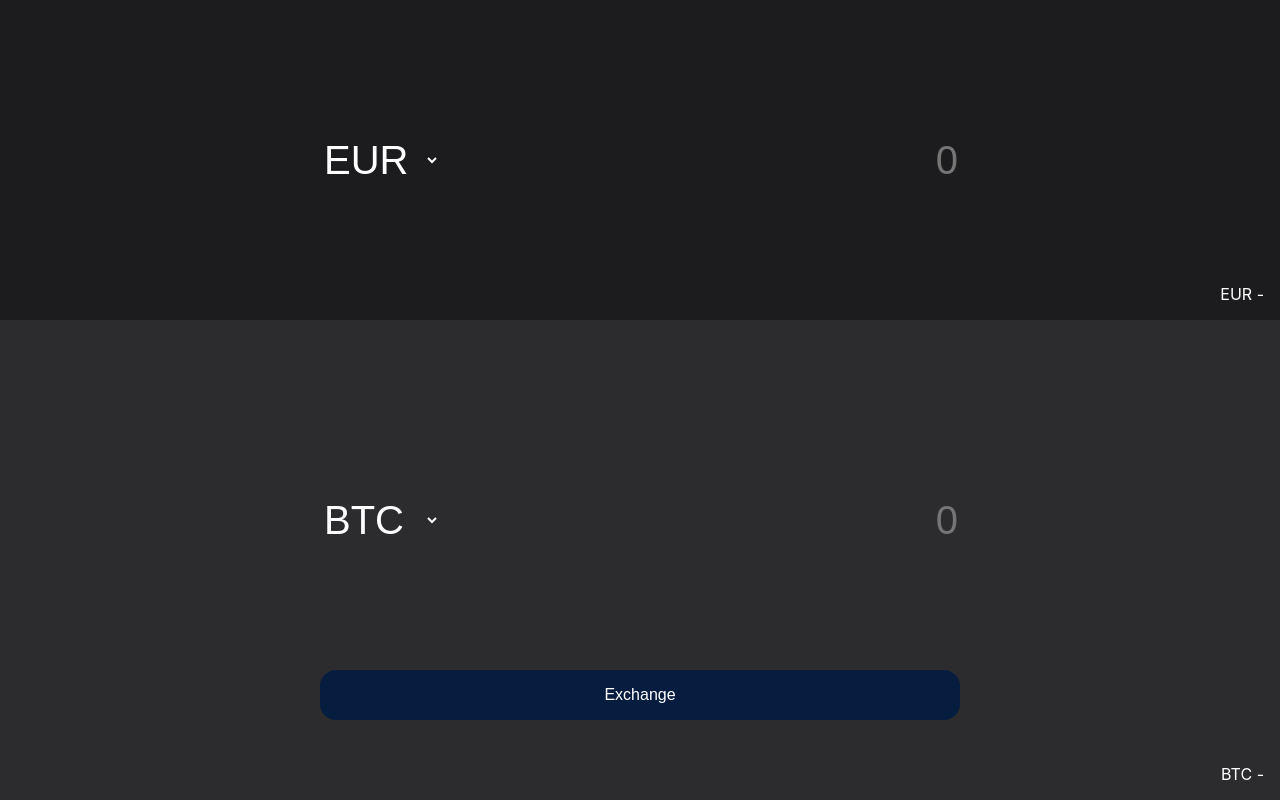
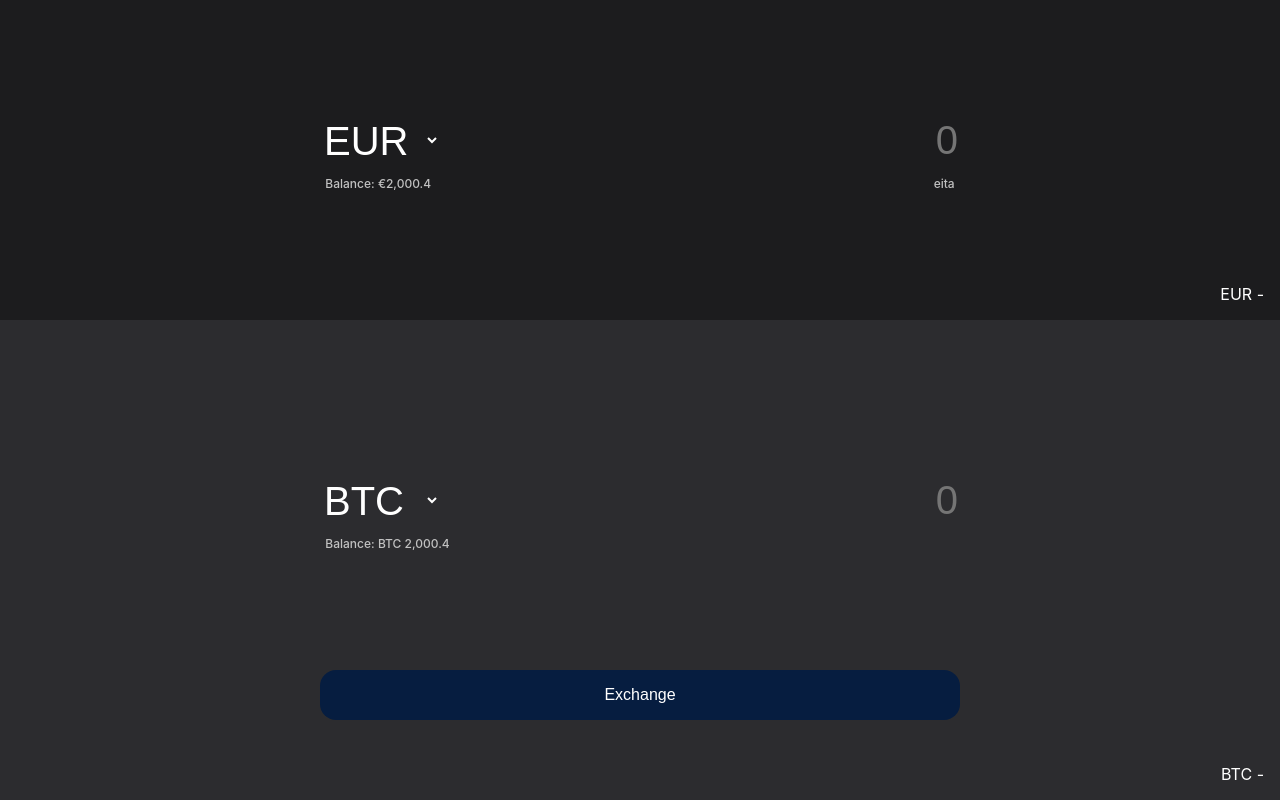
Before and after one commit to guicheffer/currency-exchange, a React (Create React App) app: page / in a window 1280 px wide. Built offline with nearby package versions, Linux system fonts and the light colour scheme.

Commit message:
Update balances config on cur/exchange selection :art:

```diff
--- a/src/app/defaults/defaults.ts
+++ b/src/app/defaults/defaults.ts
@@ -1,5 +1,6 @@
 import { CurrencySelectionType } from "../slices/amounts";
 import CURRENCIES, { DefaultCurrenciesInterface, CurrencySchema } from './currencies';
+import TRANSLATIONS, { DefaultTranslationsInterface } from './translations';
 
 interface DefaultsInterface {
   APP: {
@@ -8,6 +9,7 @@ interface DefaultsInterface {
       [key in CurrencySelectionType]: CurrencySchema;
     },
     LOCALE_STRING: string;
+    TRANSLATIONS?: DefaultTranslationsInterface,
     AMOUNT: {
       SYMBOLS: {
         [key in CurrencySelectionType]: string;
@@ -27,12 +29,13 @@ export default {
       to: CURRENCIES.btc,
     },
     LOCALE_STRING: 'de-DE',
+    TRANSLATIONS,
     AMOUNT: {
       SYMBOLS: {
         from: '-',
         to: '+',
       },
-    }
+    },
   },
   KEYCODES: {
     DELETE: 8,
--- /dev/null
+++ b/src/app/defaults/translations.ts
@@ -0,0 +1,7 @@
+export type DefaultTranslationsInterface = {
+  [key: string]: string;
+}
+
+export default {
+  BALANCE: 'Balance',
+} as DefaultTranslationsInterface;
--- a/src/commons/styles/defaults/typography.scss
+++ b/src/commons/styles/defaults/typography.scss
@@ -4,5 +4,8 @@ $base-design-unit: 8px;
 // Font sizes (defined as per window's height)
 $font-size-big: 5vh;
 $font-size-mid: 2vh;
+$font-size-sm: 1.5vh;
 
+// Font weights
 $font-weight-bold: 700;
+$font-weight-semi: 500;
--- a/src/commons/styles/defaults/variables.scss
+++ b/src/commons/styles/defaults/variables.scss
@@ -1,6 +1,9 @@
 // Common colors
 $white: #FFF;
 $black: #000;
+$gray: #777;
+$light-gray: #c1c1c1;
 
 // Specific colors
-$_disabled-color: #777;
+$_disabled-color: $gray;
+$_secondary-color: $light-gray;
--- a/src/commons/utils/format-amount.ts
+++ b/src/commons/utils/format-amount.ts
@@ -1,3 +1,4 @@
+import { CurrencySchema } from '../../app/defaults/currencies';
 import DEFAULTS from '../../app/defaults/defaults';
 
 import {
@@ -8,9 +9,18 @@ import {
 const DEFAULTS_MAX_FRACTION_DIGITS = 2;
 const DEFAULTS_MIN_FRACTION_DIGITS = 0;
 
-const formatAmount = (amount: number) => {
-  return amount.toLocaleString(DEFAULTS.APP.LOCALE_STRING, {
-    style: 'decimal',
+export const formatAmount = (amount: number, currency?: CurrencySchema['iso']) => {
+  // This will rely on users' native language when currency is passed (for balance purposes)
+  // Likewise, for users' input on the amount value, format will remain the same
+  const languageSensitive = currency ? navigator.language : DEFAULTS.APP.LOCALE_STRING;
+
+  const payload = currency ? {
+    currency,
+    style: 'currency',
+  } : { style: 'decimal' };
+
+  return amount.toLocaleString(languageSensitive, {
+    ...payload,
     maximumFractionDigits: DEFAULTS_MAX_FRACTION_DIGITS,
     minimumFractionDigits: DEFAULTS_MIN_FRACTION_DIGITS,
   });
@@ -19,13 +29,11 @@ const formatAmount = (amount: number) => {
 export const maskAmountValue = ({ hasDecimalsStarted, value }: AmountValueState, type: CurrencySelectionType) => {
   if (value === null || Number.isNaN(value)) return '';
 
-  const prefix = value ? `${DEFAULTS.APP.AMOUNT.SYMBOLS[type]} ` : '';
-  const suffix = hasDecimalsStarted ? ',' : '';
+  const symbolPrefix = value ? `${DEFAULTS.APP.AMOUNT.SYMBOLS[type]} ` : '';
+  const commaAsSuffix = hasDecimalsStarted ? ',' : '';
   const formattedAmount = formatAmount(value);
 
-  return `${prefix}${formattedAmount}${suffix}`;
+  return `${symbolPrefix}${formattedAmount}${commaAsSuffix}`;
 }
 
 export const removeMaskFromInputValue = (rawValue: string) => rawValue.trim().replace(/(\+|-|\.| )/g, '').replace(/,/, '.');
-
-export default { maskAmountValue, removeMaskFromInputValue };
--- a/src/components/CurrencySelection/AmountInput.tsx
+++ b/src/components/CurrencySelection/AmountInput.tsx
@@ -25,6 +25,7 @@ export const AmountInput: FunctionComponent<{type: CurrencySelectionType}> = ({
   const activeFrom = useSelector(getExchangeIsoActiveFrom);
   const activeTo = useSelector(getExchangeIsoActiveTo);
 
+  // This will make a auto focus in case one of the currencies selection change
   useEffect(() => amountInput.current?.focus(), [activeFrom, activeTo]);
 
   const handleAmountChange = (event: SyntheticEvent<HTMLInputElement>): void => {
--- a/src/components/CurrencySelection/CurrencySelection.module.scss
+++ b/src/components/CurrencySelection/CurrencySelection.module.scss
@@ -1,5 +1,6 @@
 @import '../../commons/styles/defaults/design-system';
 @import '../../commons/styles/defaults/breakpoints';
+@import '../../commons/styles/defaults/colors';
 @import '../../commons/styles/defaults/typography';
 
 .row {
@@ -9,11 +10,7 @@
   width: 100%;
 }
 
-.display {
-  display: flex;
-  flex-direction: row;
-  font-size: $font-size-big;
-  justify-content: space-between;
+.container {
   margin: 0 auto;
   width: 50%;
 
@@ -23,8 +20,15 @@
   }
 }
 
-.display_to {
+.container__to {
   margin-bottom: (10 * $base-design-unit);
+}
+
+.selection {
+  display: flex;
+  flex-direction: row;
+  font-size: $font-size-big;
+  justify-content: space-between;
 }
 
 .currency {
@@ -43,3 +47,20 @@
   text-align: right;
   width: 50%;
 }
+
+.display {
+  color: $_secondary-color;
+  cursor: default;
+  display: flex;
+  flex-direction: row;
+  font-size: $font-size-sm;
+  font-weight: $font-weight-semi;
+  justify-content: space-between;
+  padding: 0 ($base-design-unit / 1.5);
+  margin: 0 auto;
+  user-select: none;
+
+  @media (max-width: $screen-sm-min) {
+    width: 95%;
+  }
+}
--- a/src/components/CurrencySelection/CurrencySelection.tsx
+++ b/src/components/CurrencySelection/CurrencySelection.tsx
@@ -8,6 +8,7 @@ import { getFromAmountValue, getToAmountValue } from '../../app/selectors/amount
 import { reverseCurrencies } from '../../app/slices/exchange';
 import DEFAULTS from '../../app/defaults/defaults';
 import styles from './CurrencySelection.module.scss';
+import { formatAmount } from '../../commons/utils/format-amount';
 
 interface CurrencySelectionProps {
   currency: CurrencySchema['iso'];
@@ -35,9 +36,10 @@ export const CurrencySelection: FunctionComponent<CurrencySelectionProps> = ({ c
 
   return (
     <section className={`${styles.row} currency-exchange-section currency-exchange-section--${props.type}`}>
+      <div className={`${styles.container} ${!isAmountTypeFrom ? styles.container__to : ''}`}>
         <form
           autoComplete='off'
-        className={`${styles.display} ${!isAmountTypeFrom ? styles.display_to : ''}`}
+          className={styles.selection}
           onSubmit={e => e.preventDefault()}
         >
           <select value={props.currency} className={styles.currency} onChange={handleSelection}>
@@ -47,6 +49,14 @@ export const CurrencySelection: FunctionComponent<CurrencySelectionProps> = ({ c
           <AmountInput type={props.type} />
         </form>
 
+        <section className={styles.display}>
+          <p className={styles.balance}>
+            {DEFAULTS.APP.TRANSLATIONS?.BALANCE}: {formatAmount(2000.4, props.currency)}
+          </p>
+          {isAmountTypeFrom && <p className={`${styles.advice}`}>eita</p>}
+        </section>
+      </div>
+
       {/* TODO: Remove it! */}
       <p style={{position: 'absolute', bottom: '0', right: '16px'}}> {props.currency} -  {currentAmount.value} </p>
 
--- a/src/components/MainApp/MainApp.tsx
+++ b/src/components/MainApp/MainApp.tsx
@@ -7,7 +7,6 @@ function MainApp() {
   return (
     <div className='CurrencyExchangeMainApp'>
       <CurrencyFrom />
-
       <CurrencyTo />
     </div>
   );
```
Lines whose indentation alone changed are shown as unchanged.
